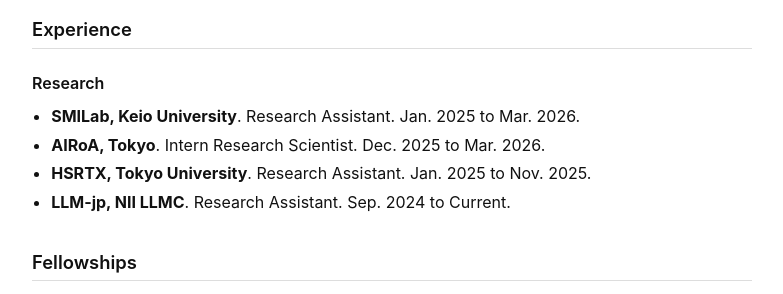
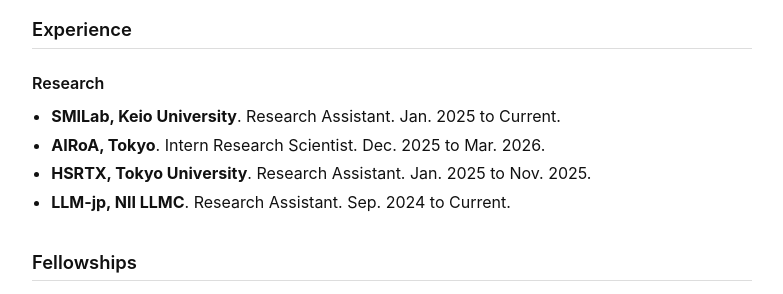
Before and after one commit to daichi1207/daichi1207.github.io, a Jekyll site: the page built from _pages/about.md, in a window 1280 px wide and 900 px high, scrolled down 2567 px. Shown: the part 314-608 px from the top of the window, without its empty margins (248-1031 px from the left). Built offline with Jekyll 4.4.1, drawn with Linux system fonts in a browser that asks for light colours.

Commit message:
:sparkles: up

```diff
--- a/_pages/about.md
+++ b/_pages/about.md
@@ -83,7 +83,7 @@ My research focuses on foundation models and multimodal language understanding f
 
 <h3>Research</h3>
 <ul>
-  <li><b>SMILab, Keio University</b>. Research Assistant. Jan. 2025 to Mar. 2026.</li>
+  <li><b>SMILab, Keio University</b>. Research Assistant. Jan. 2025 to Current.</li>
   <li><b>AIRoA, Tokyo</b>. Intern Research Scientist. Dec. 2025 to Mar. 2026.</li>
   <li><b>HSRTX, Tokyo University</b>. Research Assistant. Jan. 2025 to Nov. 2025.</li>
   <li><b>LLM-jp, NII LLMC</b>. Research Assistant. Sep. 2024 to Current.</li>
```
